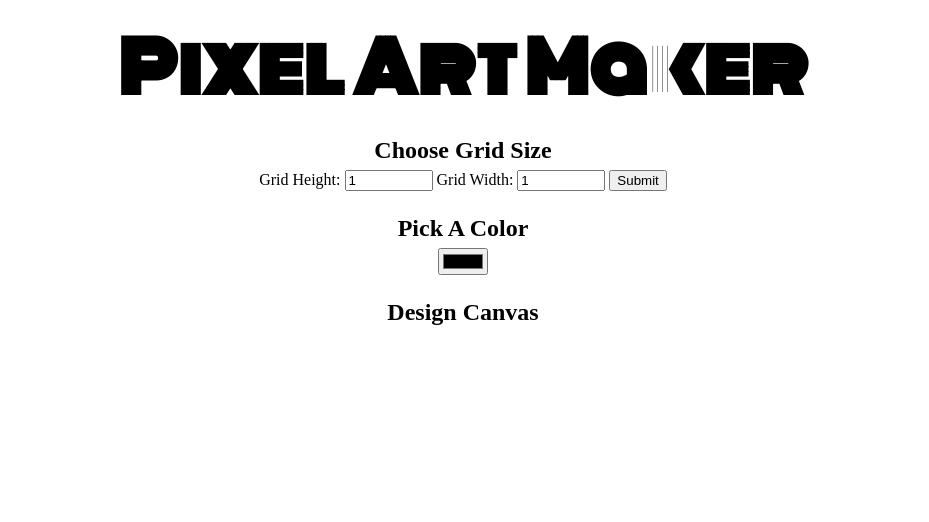
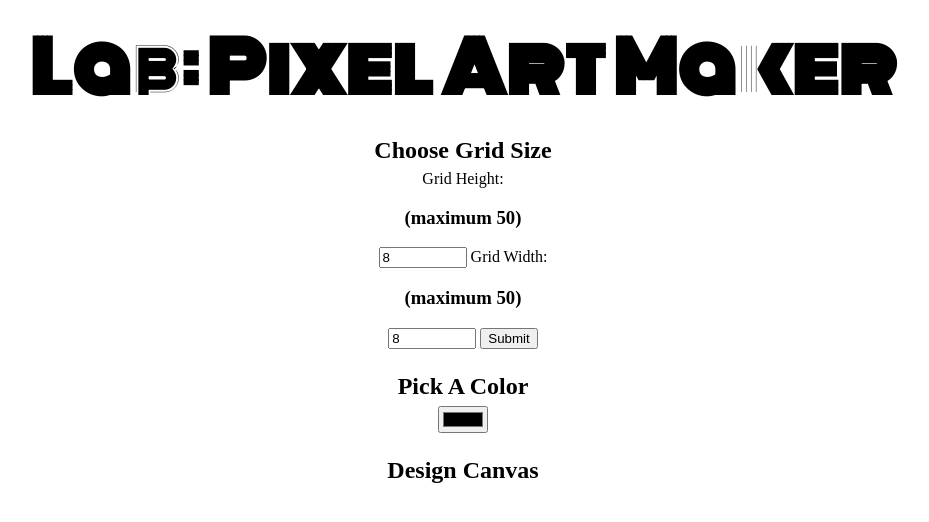
Before and after one commit to adabekee/Adaeze.Chukwu, a plain HTML site: page index.html in a window 1280 px wide. Shown: the whole page, without its empty margins (177-1106 px from the left). Drawn offline with nearby package versions, Linux system fonts and the light colour scheme.

Commit message:
Update index.html

```diff
--- a/index.html
+++ b/index.html
@@ -2,27 +2,33 @@
 <html>
 <head>
     <title>Pixel Art Maker!</title>
+    <script src="http://ajax.googleapis.com/ajax/libs/jquery/1.11.1/jquery.min.js"></script>
     <link rel="stylesheet" href="https://fonts.googleapis.com/css?family=Monoton">
     <link rel="stylesheet" href="styles.css">
 </head>
 <body>
-    <h1>Pixel Art Maker</h1>
+  <div class="border">
+    <h1>Lab: Pixel Art Maker</h1>
 
     <h2>Choose Grid Size</h2>
     <form id="sizePicker">
-        Grid Height:
-        <input type="number" id="inputHeight" name="height" min="1" value="1">
-        Grid Width:
-        <input type="number" id="inputWidth" name="width" min="1" value="1">
-        <input type="submit">
+        <label>Grid Height:</label>
+        <h3>(maximum 50)</h3>
+        <input type="number" id="inputHeight" name="height" min="1" max="50" value="8">
+        <label>Grid Width:</label>
+        <h3>(maximum 50)</h3>
+        <input type="number" id="inputWeight" name="width" min="1" max="50" value="8">
+        <input id="size" type="submit">
     </form>
 
     <h2>Pick A Color</h2>
-    <input type="color" id="colorPicker">
-
+    <form action="">
+      <input type="color" id="colorPicker">
+    </form>
+    <table id="colorPalette"></table>
     <h2>Design Canvas</h2>
     <table id="pixelCanvas"></table>
-
-    <script src="designs.js"></script>
+  </div>
+  <script src="designs.js"></script>
 </body>
 </html>
```
